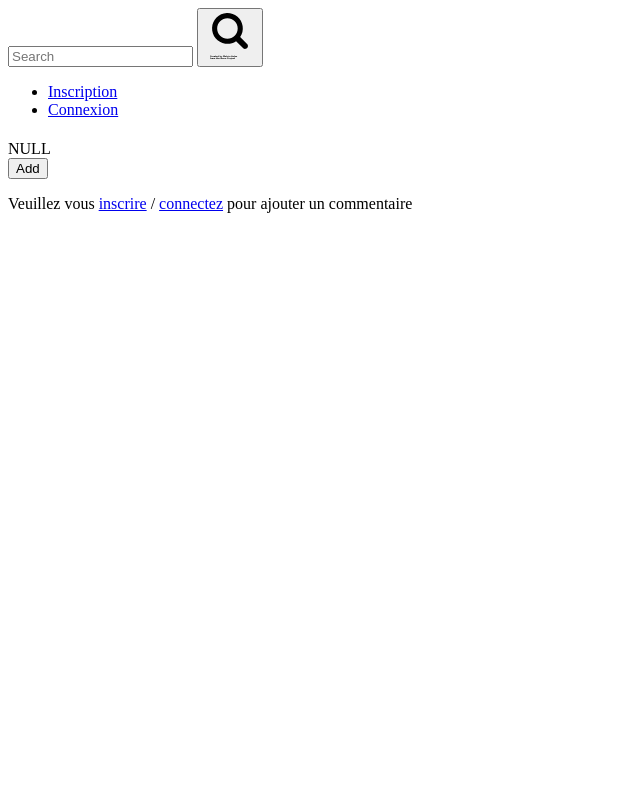
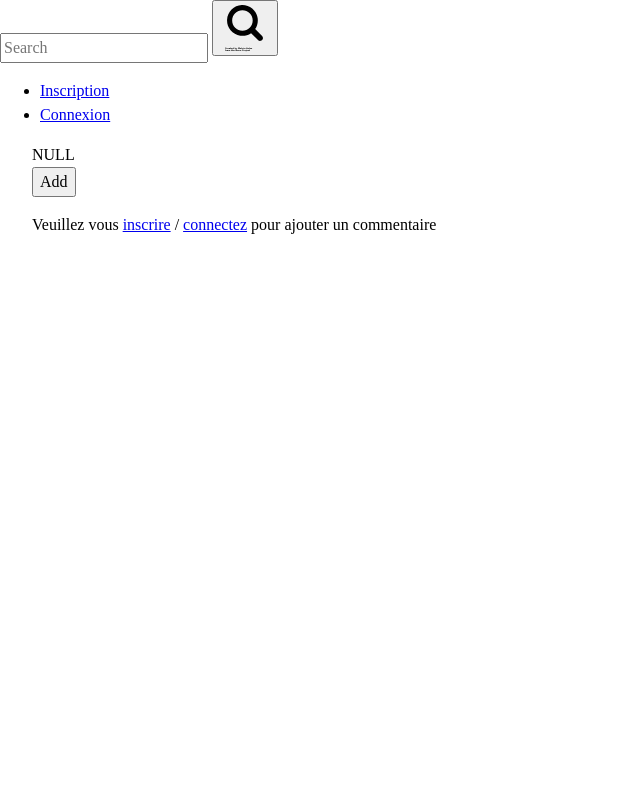
Before and after one commit to max-machin/Boutique, a PHP site: the page made by views/products/seeProduct.html.php in a window 1280 px wide. Shown: the whole page, without its empty margins (0-640 px from the left). Run offline with PHP 8.4, Linux system fonts and the light colour scheme; the template is opened without the code that fills it, so the values that code supplies are empty; some libraries are stand-ins or nearby versions.

Commit message:
ajout du reset css et des valeurs générales

```diff
--- a/style.css
+++ b/style.css
@@ -1,3 +1,159 @@
+/* ------------------------------------------------
+
+                    Custom properties
+
+--------------------------------------------------- */
+
+:root {
+    --clr-black: 0, 0, 0;
+    --clr-white: 255, 255, 255;
+    --clr-lightpink: 250, 225, 221;
+    --clr-pink: 254, 197, 187;
+    --clr-mint: 216, 226, 220;
+    --clr-lightmint: 232, 232, 228;
+
+    /* à utiliser comme ceci : <div class="bg-light">
+    .bg-light{
+        background-color/ou color : rgb(var(--clr-white));
+    }
+    comme ceci je serai en mesure de pouvoir gérer les alpha valeurs (opacité) au lieu d'avec le #0000 */
+
+}
+
+
+/* ------------------------------------------------
+
+                    RESET
+
+--------------------------------------------------- */
+
+
+/* Box sizing */
+
+*,
+*::before,
+*::after {
+    box-sizing: border-box;
+}
+
+/* Reset margin */
+
+body,
+h1,
+h2,
+h3,
+h4,
+figure,
+picture {
+    margin: 0;
+    padding: 0;
+}
+
+/* Set up the body */
+
+body {
+    line-height: 1.5;
+    min-height: 100vh;
+}
+
+/* Make images easier to work with (si dieu le veut) */
+
+img,
+picture {
+    max-width: 100%;
+    display: block;
+}
+
+/* Make forms elements easier to work with */
+
+input,
+button,
+textarea,
+select {
+    font: inherit;
+}
+
+/* Remove animations for those who turned them off (pour ceux qui décident d'enlever les animations dans lur browser : question d'accessiblilité) */
+
+@media (prefers-reduced-motions: reduce){
+    *,
+    *::before,
+    *::after {
+        animation-duration: 0.01ms !important;
+        animation-iteration-count: 1 !important;
+        transition-duration: 0.01ms !important;
+        scroll-behavior: auto !important;
+    }
+}
+
+
+/* ------------------------------------------------
+
+                UTILITY CLASSES
+
+--------------------------------------------------- */
+/* Utility classes :
+-do one thing, and they do that very well
+-often only have one declaration, but they can have multiple when required
+-allow things to be much more modular and allow us to write much less code in the long run
+*/
+
+.flex {
+    display: flex;
+    gap: var(--gap, 1rem);
+}
+
+.grid {
+    display: grid;
+    gap: var(--gap, 1rem);
+}
+
+/* souvent quand on veut centrer un conteneur avec qqchose à l'intérieur comme des images etc..., c'est responsive*/
+.container {
+    padding: 0 2em;
+    max-width: 80rem;
+    margin-inline: auto;
+}
+
+/* (screen reader only -> pour les personnes malvoyantes qui ont des screen reader donc des assistive technologies qui leur lit les pages web) */
+.sr-only {
+    position: absolute;
+    width: 1px;
+    height: 1px;
+    padding: 0;
+    margin: -1px;
+    overflow: hidden;
+    clip: rect(0, 0, 0, 0);
+    white-space: nowrap; /* added line */
+    border: 0;
+}
+
+/* exemple comment utiliser (à essayer avec des div couleur pour que vous compreniez comment ça va marcher)
+
+-> <div class="container flex" style="--gap : 5rem;">
+== ceci donne plus de personnalisation à notre class communes/utilities, en injectant style directement dans notre div surtout pour changer les var des gap
+SINON rajouter avant container une autre class/un autre mot donc et après le déclarer dans la page css en rajoutant : --gap : 5em; et toutes les autres propriétés qu'il nous faut
+
+    <div class="box">a</div>
+    <div class="box">b</div>
+    <div class="box">c</div>
+    <div class="box">d</div>
+
+</div>*/
+
+
+
+
+
+
+
+
+
+
+
+
+
+
 .txt-center {
 	text-align: center;
 }
```
